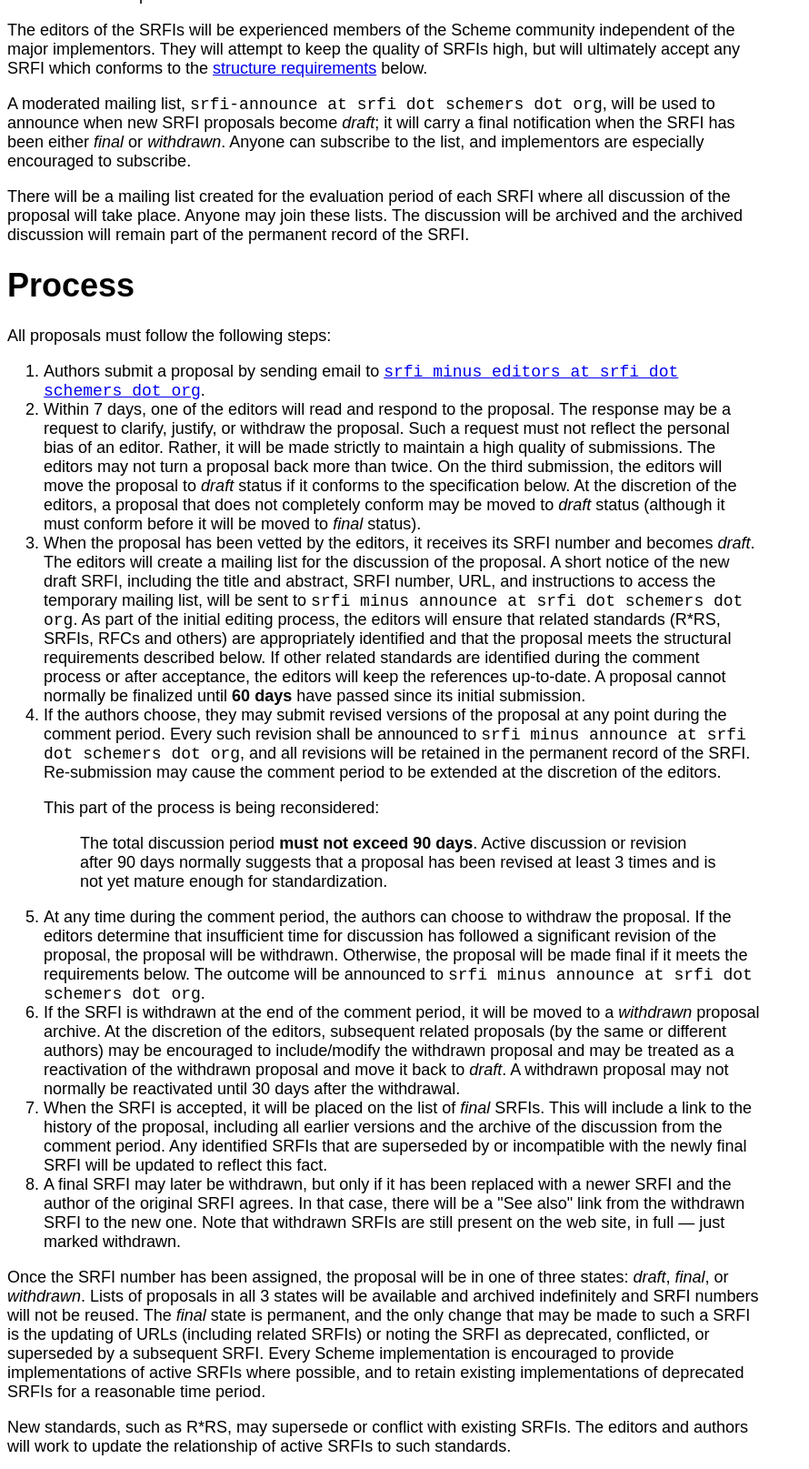
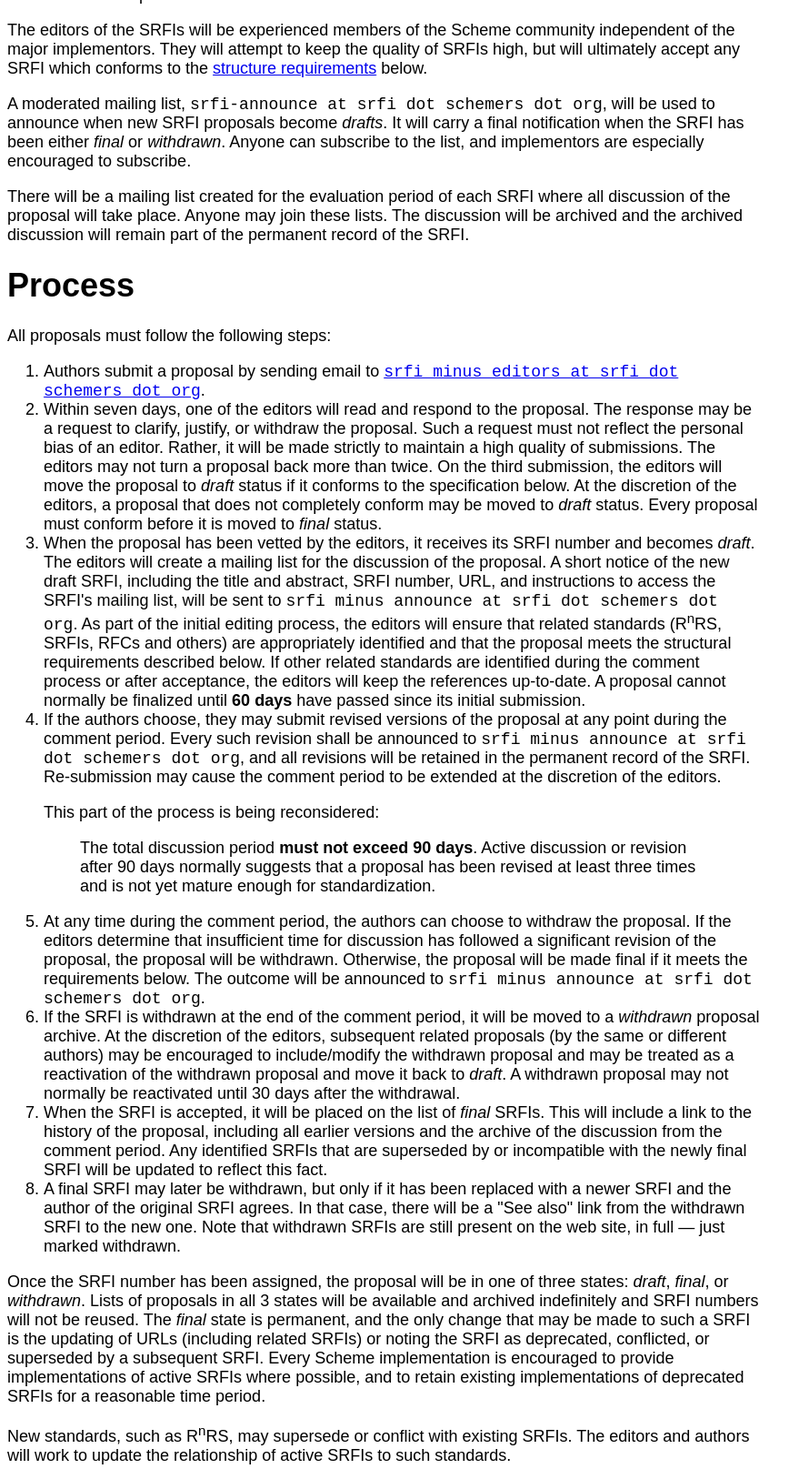
Before and after one commit to scheme-requests-for-implementation/srfi-common, a plain HTML site: page srfi-process.html in a window 1280 px wide. Shown: the part 607-2222 px from the top of the page at 91% size, without its empty margins (0-890 px from the left). Drawn offline with Linux system fonts and the light colour scheme.

Commit message:
Improve wording.  Fix references.  Add links.

```diff
--- a/srfi-process.html
+++ b/srfi-process.html
@@ -41,8 +41,8 @@ which conforms to the <A HREF="#structure">structure requirements</A>
 below.
 <p>
 A moderated mailing list, <code>srfi-announce at srfi dot schemers dot org</code>,
-will be used to announce when new SRFI proposals become <em>draft</em>;
-it will carry a final notification when
+will be used to announce when new SRFI proposals become <em>drafts</em>.
+It will carry a final notification when
 the SRFI has been either <em>final</em> or <em>withdrawn</em>.
 Anyone can subscribe to the list, and implementors are
 especially encouraged to subscribe.
@@ -60,7 +60,7 @@ All proposals must follow the following steps:
 <OL>
 
 <LI>Authors submit a proposal by sending email to  <A HREF="mailto:srfi minus editors at srfi dot schemers dot org"><code>srfi minus editors at srfi dot schemers dot org</code></A>.
-<LI>Within 7 days, one of the editors will read and respond to the
+<LI>Within seven days, one of the editors will read and respond to the
 proposal.  The response may be a request to clarify, justify, or
 withdraw the proposal.  Such a request must not reflect the personal
 bias of an editor.  Rather, it will be made strictly to maintain a
@@ -69,15 +69,15 @@ more than twice.  On the third submission, the editors will move the
 proposal to <em>draft</em> status if it conforms to the
 specification below.  At the discretion of the editors, a proposal
 that does not completely conform may be moved to <em>draft</em>
-status (although it must conform before it will be moved to
-<em>final</em> status).
+status.  Every proposal must conform before it is moved to
+<em>final</em> status.
 <LI>When the proposal has been vetted by the editors, it receives its
 SRFI number and becomes <em>draft</em>.  The editors will create a mailing
   list for the discussion of the proposal.  A short notice of the new draft SRFI, including the title
-and abstract, SRFI number, URL, and instructions to access the temporary
+and abstract, SRFI number, URL, and instructions to access the SRFI's
 mailing list, will be sent to <code>srfi minus announce at srfi dot schemers dot org</code>.
 As part of the initial editing process, the editors will ensure that
-related standards (R*RS, SRFIs, RFCs and others) are appropriately identified and
+related standards (R<sup>n</sup>RS, SRFIs, RFCs and others) are appropriately identified and
 that the proposal meets the structural requirements described below.
 If other related standards are identified during the comment process or after acceptance,
 the editors will keep the references up-to-date.  A proposal cannot normally be finalized until <strong>60 days</strong> have passed since its initial submission.
@@ -89,7 +89,7 @@ SRFI.  Re-submission may cause the comment period to be extended at
 the discretion of the editors.  <p>This part of the process is being reconsidered: <blockquote>The total discussion period
 <strong>must not exceed 90 days</strong>.  Active discussion or revision
 after 90 days normally suggests that a proposal has been revised at
-least 3 times and is not yet mature enough for standardization.</blockquote>
+least three times and is not yet mature enough for standardization.</blockquote>
 <LI>At any time during the comment period, the authors can choose
 to withdraw the proposal.  If the editors determine that insufficient
 time for discussion has followed a significant revision of the
@@ -130,7 +130,7 @@ of active SRFIs where possible, and to retain existing implementations
 of deprecated SRFIs for a reasonable time period.
 
 <p>
-New standards, such as R*RS, may supersede or conflict with existing
+New standards, such as R<sup>n</sup>RS, may supersede or conflict with existing
 SRFIs.  The editors and authors will work to update the relationship
 of active SRFIs to such standards.
 
@@ -150,7 +150,7 @@ will explain why the proposal should be incorporated as a standard feature
 in Scheme implementations.  If there are other standards which this
 proposal will replace or with which it will compete, the rationale
 should explain why the present proposal is a substantial improvement.
-<LI>It must contain a detailed specification.  This should be detailed
+<LI id="detailed-spec">It must contain a detailed specification.  This should be detailed
 enough that a conforming implementation could be completely created
 from this description.
 <LI>It must contain a sample implementation.  This requirement may be met
@@ -175,13 +175,13 @@ than just additions) to an existing implementation.  This
 implementation will eventually be archived along with the SRFI and the
 discussion related to it.
 
-<LI>An outline of how it might be implemented.  This should be
+<LI id="outline-impl">An outline of how it might be implemented.  This should be
 considered a last resort, and in this case the rationale for the
 feature must be stronger.
 
 </OL>
 <p>The sample implementation should normally conform to the
-specification in point 5.  If there is any variance (such as the
+specification in point 6 <a href="#detailed-spec">above</a>.  If there is any variance (such as the
 implementation being overly restrictive), the
 <strong>specification</strong> will be considered correct, the
 variance should be explained, and a timetable provided for the
@@ -205,7 +205,7 @@ following the <A HREF="srfi-template.html">template located here</A>.
 If the author(s) are not familiar with this, the editors will accept
 Plain ISO Latin 1 text and convert it to HTML, after which any
 revisions must remain in HTML.  All proposals must be written in
-English, be properly formatted and be reasonably grammatical.
+English, be properly formatted, and be reasonably grammatical.
 <LI>It must contain a copyright statement as follows (where
 <em>AUTHOR</em> should be replaced by the name(s) of the author(s) and
 <em>YEAR</em> will be the year in which the SRFI number is allocated):
@@ -242,7 +242,7 @@ because it does not meet the requirements listed here.
 In particular, lack of a sample
 implementation (as defined above) is grounds for rejection.  This can
 only occur if the "sample implementation" requirement is being
-met by an outlined implementation (type 5), and there is consensus
+met by an outlined implementation (<a href="#outline-impl">type 5</a>), and there is consensus
 that the implementation outline is not adequate.  Note that this is never a
 permanent rejection, because creation of an implementation of one of
 the other types is a complete refutation of this basis for rejection.
```
